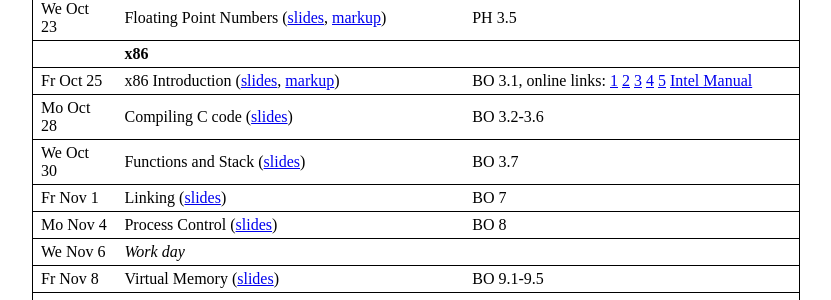
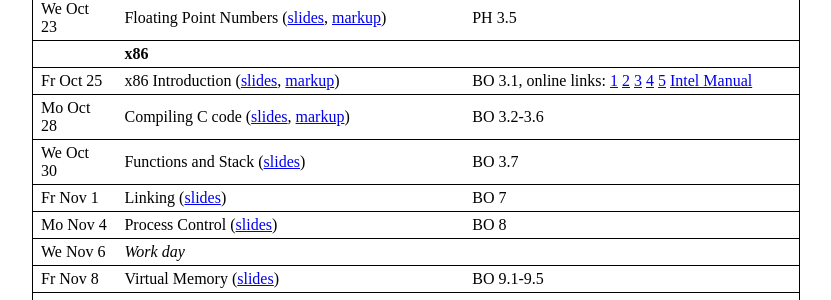
Before and after one commit to jhucsf/fall2019, a Jekyll site: the page built from index.md, in a window 1280 px wide and 900 px high, scrolled down 2115 px. Shown: the part 152-452 px from the top of the window, without its empty margins (224-1055 px from the left). Built offline with Jekyll 4.4.1, drawn with Linux system fonts in a browser that asks for light colours.

Commit message:
markup from lecture 23

```diff
--- a/index.md
+++ b/index.md
@@ -95,7 +95,7 @@ Mo Oct 21 | Cache Policies ([slides](lec/lec20.pdf), [markup](lec/lec20-ink.pdf)
 We Oct 23 | Floating Point Numbers  ([slides](lec/lec21.pdf), [markup](lec/lec21-ink.pdf))                   | 	PH 3.5
           | **x86**
 Fr Oct 25 | x86 Introduction ([slides](lec/lec22.pdf), [markup](lec/lec22-ink.pdf))                         | BO 3.1, online links: [1](http://www.cs.virginia.edu/~evans/cs216/guides/x86.html) [2](https://www.nayuki.io/page/a-fundamental-introduction-to-x86-assembly-programming) [3](http://download-mirror.savannah.gnu.org/releases//pgubook/ProgrammingGroundUp-1-0-booksize.pdf) [4](http://www.plantation-productions.com/Webster/www.artofasm.com/Windows/index.html) [5](http://patater.com/gbaguy/x86asm.htm) [Intel Manual](http://www.intel.com/content/dam/www/public/us/en/documents/manuals/64-ia-32-architectures-software-developer-instruction-set-reference-manual-325383.pdf)
-Mo Oct 28 | Compiling C code ([slides](lec/lec23.pdf))                         | BO 3.2-3.6
+Mo Oct 28 | Compiling C code ([slides](lec/lec23.pdf), [markup](lec/lec23-ink.pdf))                         | BO 3.2-3.6
 We Oct 30 | Functions and Stack ([slides](lec/lec24.pdf))                      | BO 3.7
 Fr Nov 1  | Linking ([slides](lec/lec25.pdf))                                  | BO 7
 Mo Nov 4  | Process Control ([slides](lec/lec26.pdf))                          | BO 8
```
Also changed, not shown: 2 other files.
